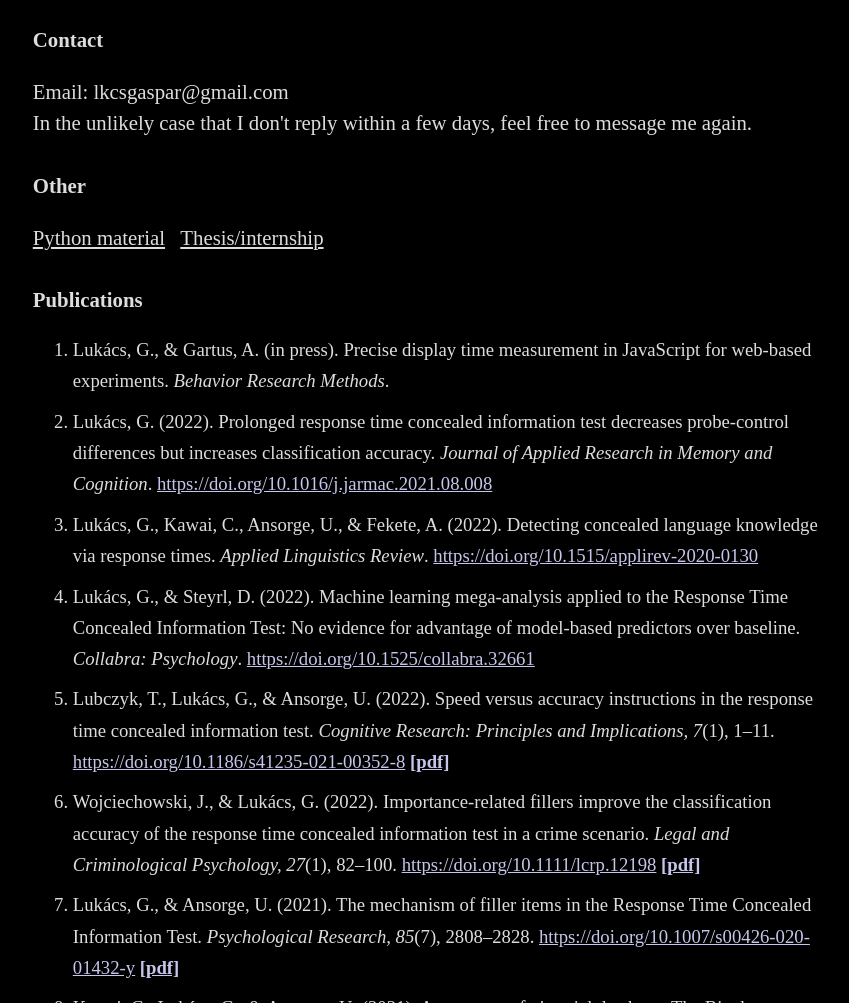
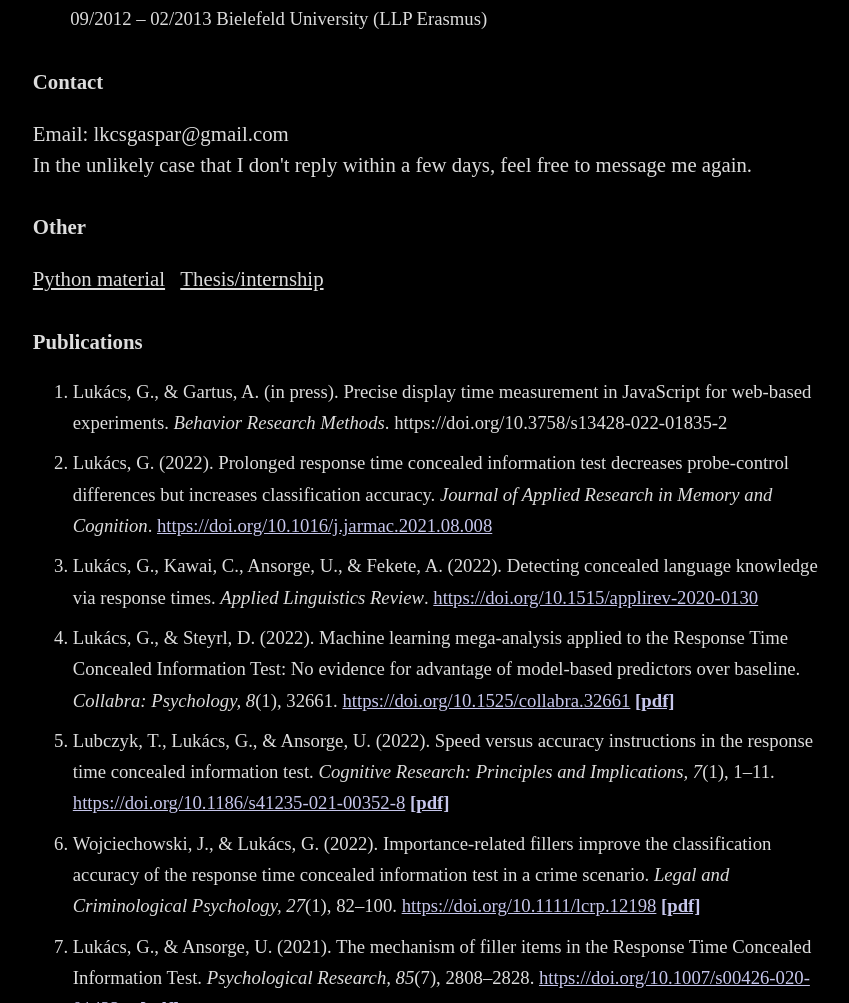
Before and after one commit to ZsuzsaMano/gasparl.github.io, a plain HTML site: page index.html in a window 1280 px wide. Shown: the part 786-1789 px from the top of the page, without its empty margins (212-1061 px from the left). Drawn offline with Linux system fonts and the light colour scheme.

Commit message:
Add files via upload

```diff
--- a/index.html
+++ b/index.html
@@ -35,6 +35,7 @@
             <div class="texts">
                 <ul>
 
+                    <li> 04/2021 – 11/2022 Tilburg University (NWO project employee)</li>
                     <li> 10/2021 – 03/2022 Aoyama Gakuin University (JSPS fellow)</li>
                     <li> 03/2021 – 09/2021 University of Vienna (PostDocTrack fellow)</li>
                     <li> 03/2018 – 02/2021 University of Vienna (ÖAW-DOC PhD fellow)</li>
@@ -125,7 +126,7 @@
             <div class="texts">
                 <ol style='font-size:90%;'>
 
-                    <li>Lukács, G., & Gartus, A. (in press). Precise display time measurement in JavaScript for web-based experiments. <i>Behavior Research Methods</i>.
+                    <li>Lukács, G., & Gartus, A. (in press). Precise display time measurement in JavaScript for web-based experiments. <i>Behavior Research Methods</i>. https://doi.org/10.3758/s13428-022-01835-2
                     </li>
                     <li>Lukács, G. (2022). Prolonged response time concealed information test decreases probe-control differences but increases classification accuracy. <i>Journal of Applied Research in Memory and Cognition</i>. <a target="_blank"
                             href="https://doi.org/10.1016/j.jarmac.2021.08.008">https://doi.org/10.1016/j.jarmac.2021.08.008</a>
@@ -133,8 +134,9 @@
                     <li>Lukács, G., Kawai, C., Ansorge, U., & Fekete, A. (2022). Detecting concealed language knowledge via response times. <i>Applied Linguistics Review</i>. <a target="_blank"
                             href="https://doi.org/10.1515/applirev-2020-0130">https://doi.org/10.1515/applirev-2020-0130</a>
                     </li>
-                    <li>Lukács, G., & Steyrl, D. (2022). Machine learning mega-analysis applied to the Response Time Concealed Information Test: No evidence for advantage of model-based predictors over baseline. <i>Collabra: Psychology</i>. <a target="_blank"
-                            href="https://doi.org/10.1525/collabra.32661">https://doi.org/10.1525/collabra.32661</a>
+                    <li>Lukács, G., & Steyrl, D. (2022). Machine learning mega-analysis applied to the Response Time Concealed Information Test: No evidence for advantage of model-based predictors over baseline. <i>Collabra: Psychology, 8</i>(1),
+                        32661. <a target="_blank" href="https://doi.org/10.1525/collabra.32661">https://doi.org/10.1525/collabra.32661</a> <a target="_blank"
+                            href="https://homepage.univie.ac.at/gaspar.lukacs/papers/2022%20ML%20for%20CIT%20(Lukacs).pdf"><b>[pdf]</b></a>
                     </li>
                     <li>Lubczyk, T., Lukács, G., & Ansorge, U. (2022). Speed versus accuracy instructions in the response time concealed information test. <i>Cognitive Research: Principles and Implications, 7</i>(1),
                         1–11. <a target="_blank" href="https://doi.org/10.1186/s41235-021-00352-8">https://doi.org/10.1186/s41235-021-00352-8</a> <a target="_blank"
```
